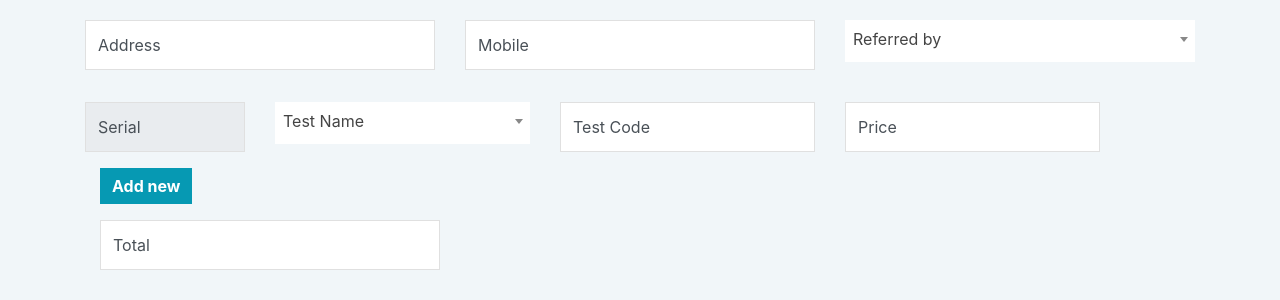
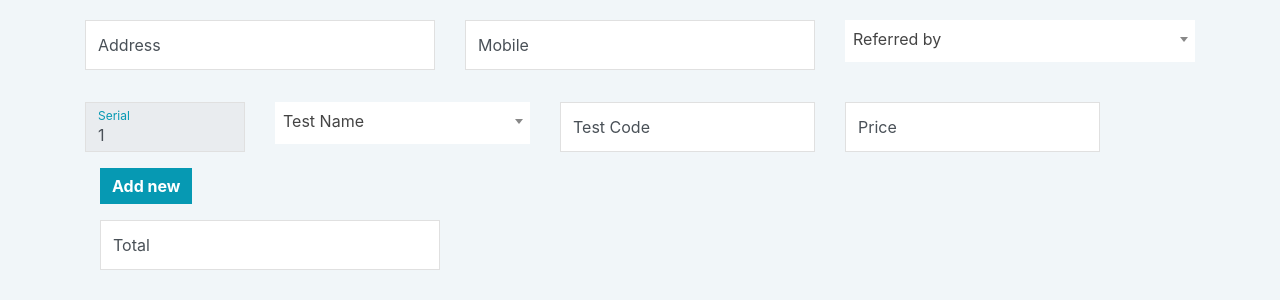
Before and after one commit to CodeArtisanRiz/Lab, a PHP site: the page made by new investigation.php in a window 1280 px wide. Shown: the part 208-508 px from the top of the page. Run offline with PHP 8.4, Linux system fonts and the light colour scheme; data comes from the database, SQL or seed files in the repository; data that the repository does not hold is empty.

Commit message:
Update new investigation.php

```diff
--- a/new investigation.php
+++ b/new investigation.php
@@ -103,7 +103,7 @@ $d_records = mysqli_query($con, "SELECT * From doctor");
                         <div class="row form-type">
                             <div class="col-2">
                                 <div class="form-label-group">
-                                    <input type="number" name="sl" id="1" class="form-control" disabled placeholder="Serial." >
+                                    <input type="number" name="sl" id="1" class="form-control" disabled placeholder="Serial." value="1" >
                                     <label for="sl">Serial</label>
                                 </div>
                             </div>
```
